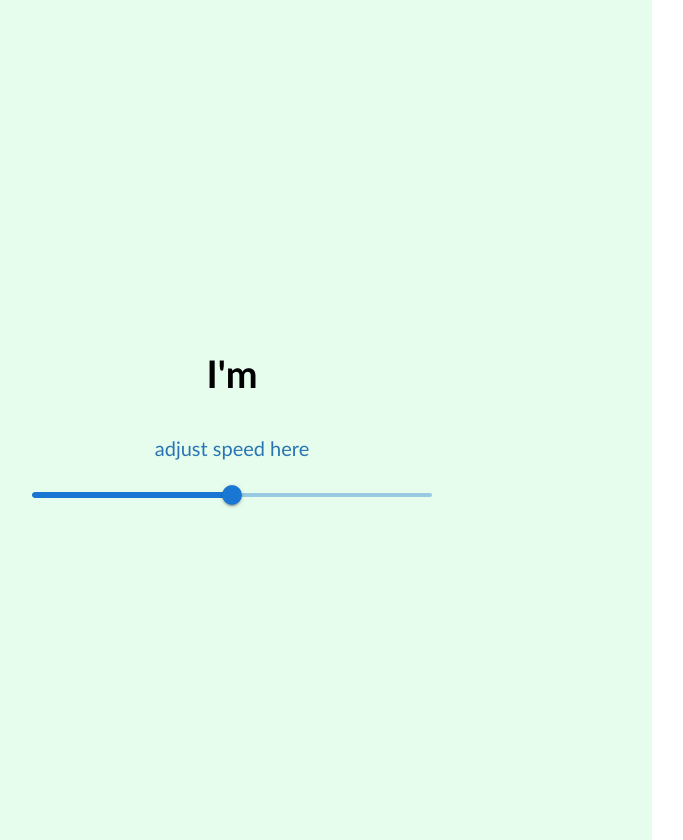
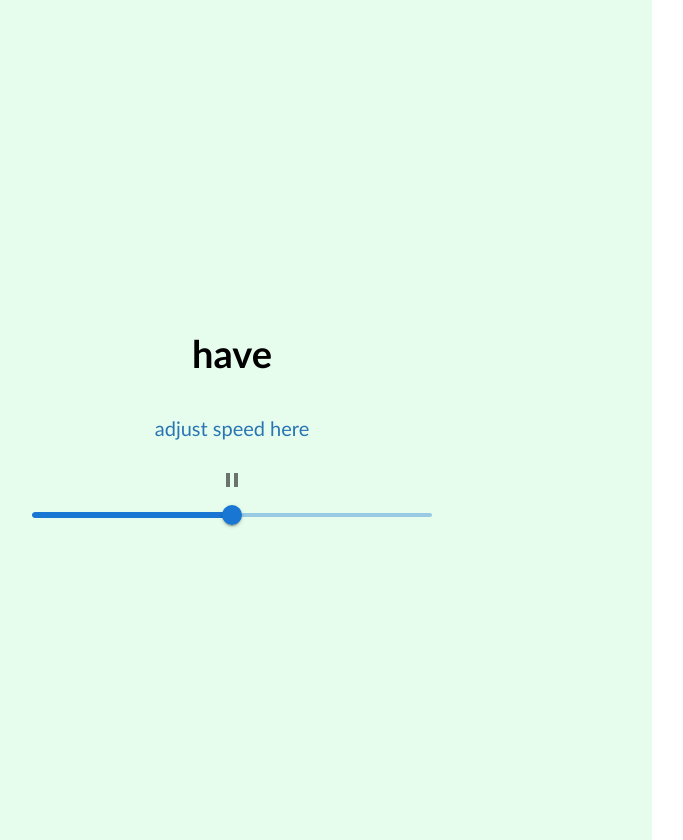
Before and after one commit to steph-feng/fastr, a React (Create React App) app: page / in a window 1280 px wide. Both pictures are taken after a click on the button "Start Reading". Shown: the whole page, without its empty margins (188-871 px from the left). Built offline with nearby package versions, Linux system fonts and the light colour scheme.

Commit message:
Added pause button

```diff
--- a/package.json
+++ b/package.json
@@ -5,6 +5,7 @@
   "dependencies": {
     "@emotion/react": "^11.11.1",
     "@emotion/styled": "^11.11.0",
+    "@mui/icons-material": "^5.14.18",
     "@mui/material": "^5.14.18",
     "@testing-library/jest-dom": "^5.17.0",
     "@testing-library/react": "^13.4.0",
--- a/src/index.js
+++ b/src/index.js
@@ -4,7 +4,8 @@ import './index.css';
 import App from './App';
 import reportWebVitals from './reportWebVitals';
 
-let words = ['Hi,', 'my', 'name', 'is', 'fastR!', "I'm", 'an', 'app.'];
+let s = "A hackathon is, as others have said, an often competitive event where teams of hackers of the kind you see on Hackaday get together to build something cool in a limited time, usually with some kind of theme. For example, smartphone app hackathons, wearable electronics hackathons, big data hackathons, California water crisis solutions hackathons, etc.";
+let words = s.split(" ");
 
 const root = ReactDOM.createRoot(document.getElementById('root'));
 root.render(
--- a/src/pages/TextPage.jsx
+++ b/src/pages/TextPage.jsx
@@ -1,5 +1,8 @@
 import React, { useState, useEffect } from 'react';
 import Slider from '@mui/material/Slider';
+import IconButton from '@mui/material/IconButton';
+import PauseIcon from '@mui/icons-material/Pause';
+import PlayArrowIcon from '@mui/icons-material/PlayArrow';
 import "./TextPage.css";
 
 function TextPage({
@@ -11,9 +14,11 @@ function TextPage({
     const [currentIndex, setCurrentIndex] = useState(0);
     const [displayWord, setDisplayWord] = useState(words[0]);
     const [intervalDuration, setIntervalDuration] = useState(500);
+    const [paused, setPaused] = useState(false);
 
     useEffect(() => {
         const intervalId = setInterval(() => {
+            if (!paused) {
                 if (currentIndex < words.length - 1) {
                     setCurrentIndex(prevIndex => prevIndex + 1);
                     setDisplayWord(words[currentIndex + 1]);
@@ -22,12 +27,13 @@ function TextPage({
                     setEnd(true);
                     clearInterval(intervalId);
                 }
+            }
         }, intervalDuration);
 
         return () => {
             clearInterval(intervalId);
         }
-    }, [currentIndex, words, intervalDuration]);
+    }, [currentIndex, words, intervalDuration, paused]);
 
     const handleIntervalChange = (event) => {
         const newIntervalDuration = 2000 - parseInt(event.target.value, 10);
@@ -40,6 +46,10 @@ function TextPage({
         setIntervalDuration(500);
         setTimeElapsed(0);
         setEnd(false);
+    }
+
+    const handlePause = () => {
+        setPaused(prevPaused => !prevPaused);
     }
 
     if (end) {
@@ -58,6 +68,9 @@ function TextPage({
         <div className='container'>
             <h2 className='single-word'>{displayWord}</h2>
             <p className='instructions'>adjust speed here</p>
+            <IconButton onClick={handlePause}>
+                {paused ? <PlayArrowIcon /> : <PauseIcon />}
+            </IconButton>
             <Slider
                 min={1000}
                 max={2000}
@@ -67,7 +80,7 @@ function TextPage({
                     width: "50%",
                 }}
             />
-        </div>
+        </div >
     )
 }
 
```
Also changed, not shown: public/logo.png, src/pages/TextPage.css (line endings or trailing spaces), 1 other file (tests, documents, lock files or other folders). Lines whose indentation alone changed are shown as unchanged.
